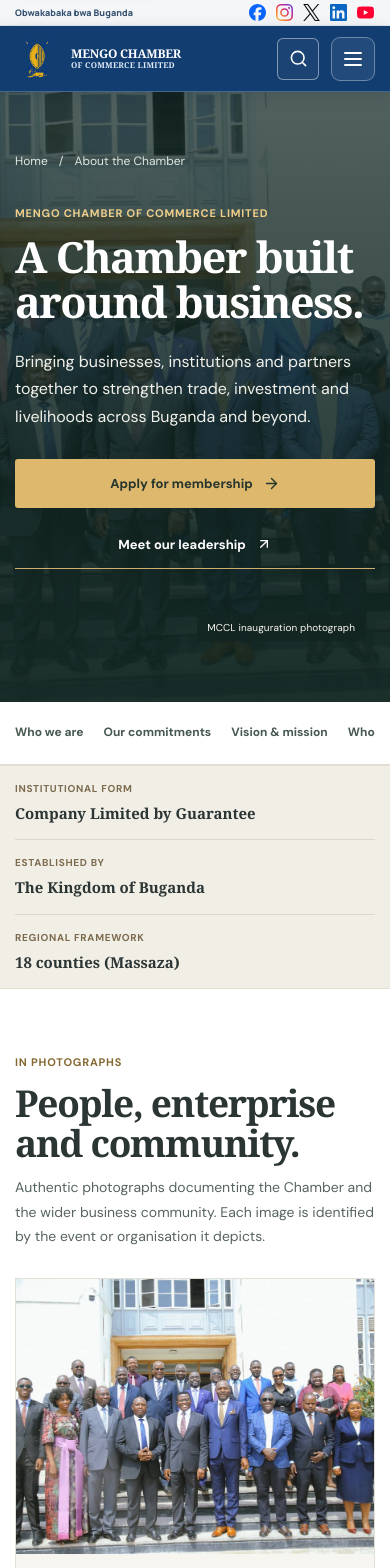
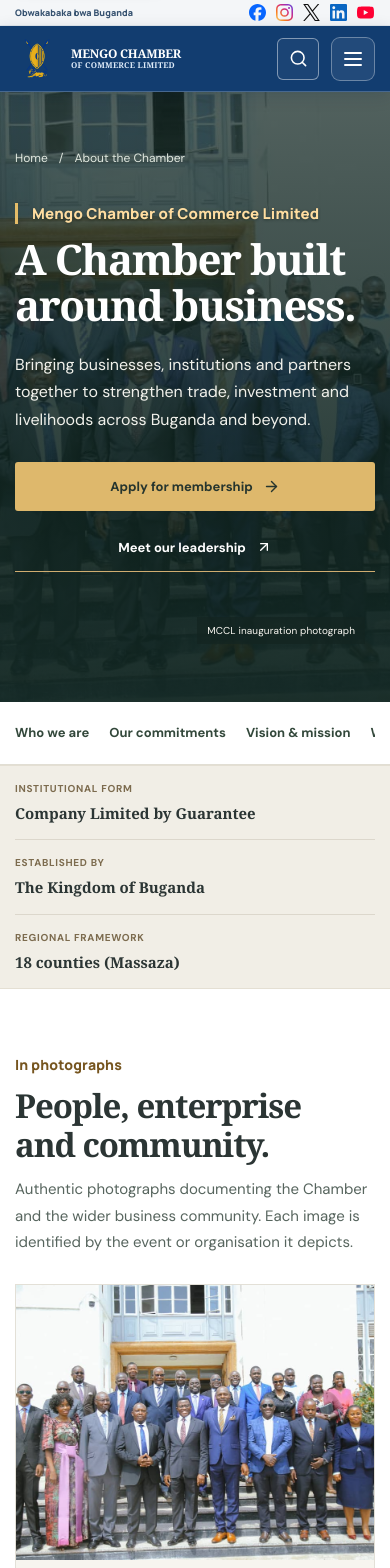
Before and after one commit to watumwa/mengo, a Next.js app: page /about in a window 390 px wide. Shown: the top 1568 px of the page. Built offline with nearby package versions, Linux system fonts and the light colour scheme.

Commit message:
Improve About page section label legibility and typography hierarchy

```diff
--- a/app/about/about.css
+++ b/app/about/about.css
@@ -494,3 +494,175 @@
 @media (prefers-reduced-motion: reduce) {
   .mc-about-v2 .mc-about-v2-photo-stories-grid img { transition: none; }
 }
+
+
+/* MCCL About: clear institutional section hierarchy and balanced reading scale.
+   Scoped entirely to /about. Keep approved wording, photography and routes intact. */
+
+/* Make the ten institutional labels readable without shouty all-caps styling. */
+.mc-about-v2 .mc-about-v2-kicker {
+  display: block;
+  width: fit-content;
+  max-width: 100%;
+  margin: 0 0 15px !important;
+  color: #76551f;
+  font-family: Manrope, Arial, sans-serif;
+  font-size: clamp(14px, 1.13vw, 16px);
+  font-weight: 800;
+  line-height: 1.45;
+  letter-spacing: .012em;
+  text-transform: none;
+  text-wrap: pretty;
+}
+.mc-about-v2 .mc-about-v2-hero .mc-about-v2-kicker {
+  color: #ffdda0;
+  font-size: clamp(15px, 1.25vw, 18px);
+  font-weight: 800;
+  line-height: 1.45;
+  padding: 0 0 0 14px;
+  border-left: 3px solid #e4bc68;
+  text-shadow: 0 1px 3px rgba(7, 20, 16, .45);
+}
+.mc-about-v2 .mc-about-v2-priorities .mc-about-v2-kicker,
+.mc-about-v2 .mc-about-v2-cta .mc-about-v2-kicker {
+  color: #f4d49a;
+}
+.mc-about-v2 .mc-about-v2-photo-stories .mc-about-v2-kicker,
+.mc-about-v2 .mc-about-v2-story .mc-about-v2-kicker,
+.mc-about-v2 .mc-about-v2-network .mc-about-v2-kicker {
+  font-weight: 800;
+}
+
+/* One consistent scale across the full editorial page. */
+.mc-about-v2 .mc-about-v2-section {
+  padding-block: clamp(62px, 6.6vw, 92px);
+}
+.mc-about-v2 .mc-about-v2-section-title h2,
+.mc-about-v2 .mc-about-v2-photo-stories-heading h2,
+.mc-about-v2 .mc-about-v2-network-copy h2,
+.mc-about-v2 .mc-about-v2-story h2,
+.mc-about-v2 .mc-about-v2-cta h2 {
+  max-width: 770px;
+  font-size: clamp(35px, 3.85vw, 54px);
+  font-weight: 650;
+  line-height: 1.14;
+  letter-spacing: -.033em;
+  text-wrap: balance;
+}
+.mc-about-v2 .mc-about-v2-photo-stories-heading h2 {
+  max-width: 680px;
+}
+.mc-about-v2 .mc-about-v2-hero h1 {
+  max-width: 720px;
+  font-size: clamp(48px, 5.65vw, 77px);
+  line-height: 1.075;
+}
+.mc-about-v2 .mc-about-v2-hero-lead {
+  max-width: 605px;
+  font-size: clamp(16px, 1.45vw, 19px);
+  line-height: 1.72;
+}
+.mc-about-v2 .mc-about-v2-highlight {
+  max-width: 620px;
+  font-size: clamp(20px, 2.05vw, 27px);
+  line-height: 1.52;
+}
+.mc-about-v2 .mc-about-v2-intro-copy > p:not(.mc-about-v2-highlight),
+.mc-about-v2 .mc-about-v2-community-copy > p,
+.mc-about-v2 .mc-about-v2-network-copy > p:not(.mc-about-v2-kicker),
+.mc-about-v2 .mc-about-v2-story-grid > div > p:not(.mc-about-v2-kicker),
+.mc-about-v2 .mc-about-v2-section-bar > p,
+.mc-about-v2 .mc-about-v2-photo-stories-heading > p,
+.mc-about-v2 .mc-about-v2-cta-grid > div:first-child > p:not(.mc-about-v2-kicker) {
+  max-width: 65ch;
+  font-size: clamp(15px, 1.32vw, 17px);
+  line-height: 1.75;
+}
+.mc-about-v2 .mc-about-v2-section-bar { align-items: center; }
+.mc-about-v2 .mc-about-v2-photo-stories-heading { align-items: center; }
+
+/* Vision and mission need to read as proper subheadings, not tiny captions. */
+.mc-about-v2 .mc-about-v2-direction-grid article > span {
+  display: block;
+  width: fit-content;
+  padding-bottom: 9px;
+  border-bottom: 2px solid #b99a5c;
+  color: #6c4e1e;
+  font-family: Manrope, Arial, sans-serif;
+  font-size: clamp(17px, 1.5vw, 20px);
+  font-weight: 800;
+  line-height: 1.4;
+  letter-spacing: -.012em;
+  text-transform: none;
+}
+.mc-about-v2 .mc-about-v2-direction-grid article > p {
+  max-width: 61ch;
+  margin-top: 22px;
+  font-size: clamp(19px, 1.7vw, 23px);
+  line-height: 1.55;
+}
+.mc-about-v2 .mc-about-v2-values > strong {
+  color: #62502c;
+  font-family: Manrope, Arial, sans-serif;
+  font-size: 14px;
+  font-weight: 800;
+}
+
+/* Regional labels, section links and photo captions shouldn't disappear. */
+.mc-about-v2 .mc-about-v2-network-stats span {
+  color: #45574c;
+  font-size: 14px;
+  line-height: 1.55;
+}
+.mc-about-v2 .mc-about-v2-section-nav-inner > span {
+  color: #7a5b27;
+  font-size: 13px;
+  font-weight: 800;
+}
+.mc-about-v2 .mc-about-v2-section-nav a {
+  color: #33483b;
+  font-size: 14px;
+  font-weight: 750;
+}
+.mc-about-v2 .mc-about-v2-photo-stories-grid figcaption span {
+  color: #526059;
+  font-size: 13px;
+  line-height: 1.65;
+}
+.mc-about-v2 .mc-about-v2-photo-stories-grid figcaption strong {
+  font-weight: 700;
+}
+.mc-about-v2 .mc-about-v2-audience-grid h3 {
+  font-weight: 650;
+}
+.mc-about-v2 .mc-about-v2-priorities .mc-about-v2-section-bar > p {
+  color: #e1e8df;
+}
+.mc-about-v2 .mc-about-v2-cta-grid > div:first-child > p:not(.mc-about-v2-kicker) {
+  color: #e1e9e1;
+}
+@media (max-width: 950px) {
+  .mc-about-v2 .mc-about-v2-section-title h2,
+  .mc-about-v2 .mc-about-v2-photo-stories-heading h2,
+  .mc-about-v2 .mc-about-v2-network-copy h2,
+  .mc-about-v2 .mc-about-v2-story h2,
+  .mc-about-v2 .mc-about-v2-cta h2 { font-size: clamp(36px, 5.3vw, 49px); }
+}
+@media (max-width: 650px) {
+  .mc-about-v2 .mc-about-v2-kicker { font-size: 14px; margin-bottom: 12px !important; }
+  .mc-about-v2 .mc-about-v2-hero .mc-about-v2-kicker { font-size: 15px; }
+  .mc-about-v2 .mc-about-v2-hero h1 { font-size: clamp(42px, 10vw, 58px); }
+  .mc-about-v2 .mc-about-v2-section { padding-block: 56px; }
+  .mc-about-v2 .mc-about-v2-section-title h2,
+  .mc-about-v2 .mc-about-v2-photo-stories-heading h2,
+  .mc-about-v2 .mc-about-v2-network-copy h2,
+  .mc-about-v2 .mc-about-v2-story h2,
+  .mc-about-v2 .mc-about-v2-cta h2 {
+    font-size: clamp(33px, 8vw, 45px);
+    line-height: 1.17;
+  }
+  .mc-about-v2 .mc-about-v2-highlight { font-size: 21px; }
+  .mc-about-v2 .mc-about-v2-direction-grid article > span { font-size: 18px; }
+  .mc-about-v2 .mc-about-v2-direction-grid article > p { font-size: 20px; }
+  .mc-about-v2 .mc-about-v2-section-nav a { font-size: 13px; }
+}
```
